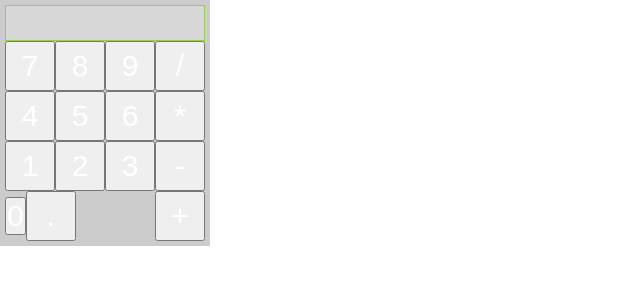
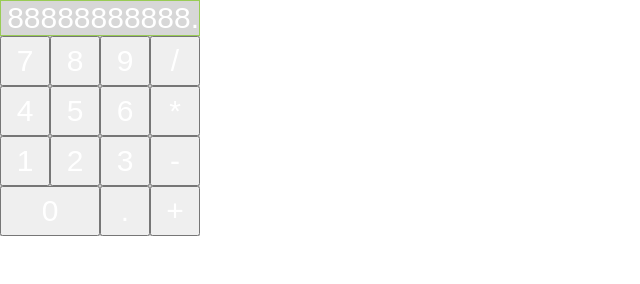
Before and after one commit to thupten/calculator, a plain HTML site: page index.html in a window 1280 px wide. Shown: the whole page, without its empty margins (0-640 px from the left). Drawn offline with Linux system fonts and the light colour scheme.

Commit message:
Replace multidimen loop with single object loop

```diff
--- a/calculator.jquery.css
+++ b/calculator.jquery.css
@@ -3,15 +3,8 @@
 }
 
 #calculator{
-    padding:5px;
     width:200px;
     background-color:#ccc;
-}
-
-.displayContainer,
-.numbersContainer,
-.operatorsContainer{
-    display: inline-block;
 }
 
 
@@ -20,29 +13,18 @@
     color:white;
 }
 
-#calculator .numbersContainer .regularSize,
-#calculator .operatorsContainer input{
+#calculator input.reg{
     width:50px;
     height:50px;
 }
 
-#calculator .operatorsContainer #0{
+#calculator input.notreg{
     width:100px;
     height:50px;
 }
 
-
 #display{
     width:200px;
     border:1px solid #99cc55;
+    text-align: right;
 }
-
-.numbersContainer{
-    width:150px;
-}
-
-
-
-.operatorsContainer input{
-   display:block;
-}
--- a/calculator.jquery.js
+++ b/calculator.jquery.js
@@ -3,49 +3,36 @@
         var self = this;
         var init = function () {
             //add the textbox
-            $('<div/>').addClass("displayContainer").appendTo(self);
-            $('<input/>').attr({id:'display',type:'input',disabled:'disabled'}).appendTo($('#calculator .displayContainer'));
+            $('<input/>').attr({id:'display',type:'input',disabled:'disabled',value:'88888888888.'}).appendTo(self);
+            $('<br/>').appendTo(self);
 
+            var buttons = [
+                {id:'seven',value:'7',type:'button', classs:'reg'},
+                {id:'eight',value:'8',type:'button', classs:'reg'},
+                {id:'nine',value:'9',type:'button', classs:'reg'},
+                {id:'divide',value:'/',type:'button', classs:'reg'},
+                {id:'four',value:'4',type:'button', classs:'reg'},
+                {id:'five',value:'5',type:'button', classs:'reg'},
+                {id:'six',value:'6',type:'button', classs:'reg'},
+                {id:'multiply',value:'*',type:'button', classs:'reg'},
+                {id:'one',value:'1',type:'button', classs:'reg'},
+                {id:'two',value:'2',type:'button', classs:'reg'},
+                {id:'three',value:'3',type:'button', classs:'reg'},
+                {id:'subtract',value:'-',type:'button', classs:'reg'},
+                {id:'zero',value:'0',type:'button', classs:'notreg'},
+                {id:'dot',value:'.',type:'button', classs:'reg'},
+                {id:'add',value:'+',type:'button', classs:'reg'}
+            ];
 
-
-            //Add the buttons for 1 to 9
-            $('<div/>').addClass("numbersContainer").appendTo(self);
-            var num = 7;
-            for (var i = 0; i < 3; i++) {
-                for (var j = 0; j < 3; j++) {
-                    $('<input/>')
-                        .attr({'id':num, 'type':'button', 'value':num})
-                        .addClass('regularSize')
-                        .appendTo($('#calculator .numbersContainer'));
-                    num++;
+            for(var i = 0; i < buttons.length; i++){
+                $('<input/>')
+                    .attr({type:buttons[i].type, id:buttons[i].id, value:buttons[i].value}).addClass(buttons[i].classs)
+                    .appendTo(self);
+                if((i+1)%4 == 0){
+                    $('<br/>').appendTo(self);
                 }
-                //$('<div class="clear"></div>').appendTo($('.numbersContainer'));
-                num = num - 6;
             }
 
-            //put 0 and . buttons in numbercontainer
-            $('<input/>')
-                .attr({type:'button', id:'0', value:'0'})
-                .appendTo($('#calculator .numbersContainer'));
-            $('<input/>')
-                .attr({type:'button', id:'dot', value:'.'})
-                .addClass('regularSize')
-                .appendTo($('#calculator .numbersContainer'));
-
-            //add the +-/* buttons
-            $('<div/>').addClass("operatorsContainer").appendTo(self);
-            var operators = [
-                {id:'divide', value:'/'},
-                {id:'multiply', value:'*'},
-                {id:'subtract', value:'-'},
-                {id:'add', value:'+'}
-
-            ];
-            for(var i=0; i<operators.length; i++){
-                $('<input/>')
-                    .attr({type:'button', id:operators[i].id, value:operators[i].value})
-                    .appendTo($('#calculator .operatorsContainer'));
-            }
         }
 
         init();
--- a/index.html
+++ b/index.html
@@ -1,12 +1,11 @@
 <html>
-<head>
+<head> <link rel="stylesheet" href="calculator.jquery.css">
     <script src="jquery-1.8.2.js"></script>
     <script src="calculator.jquery.js"></script>
-    <link rel="stylesheet" href="calculator.jquery.css">
 </head>
 <body>
 <div id="calculator"></div>
-<script>
+<script type="text/javascript" language="javascript">
     $(document).ready(function(){
         $('#calculator').calculator();
     });
```
